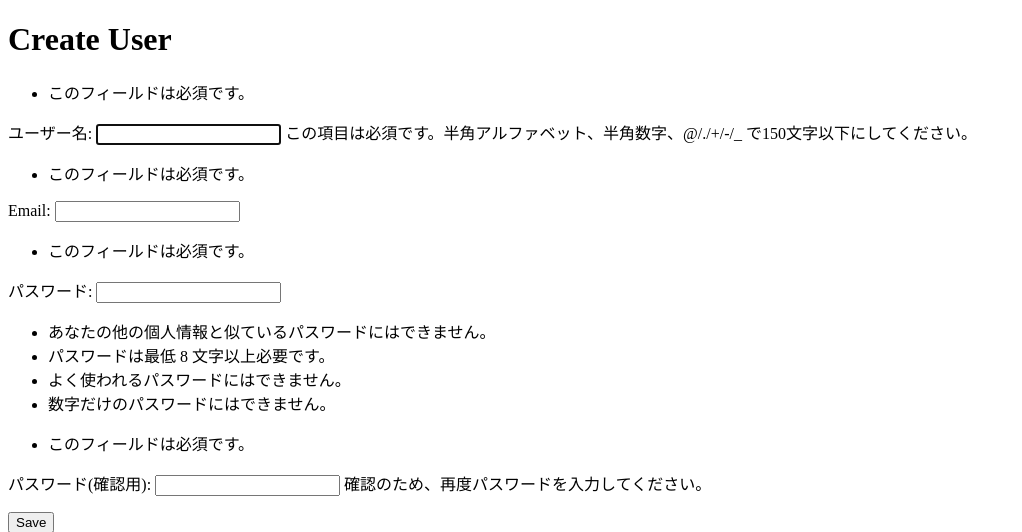
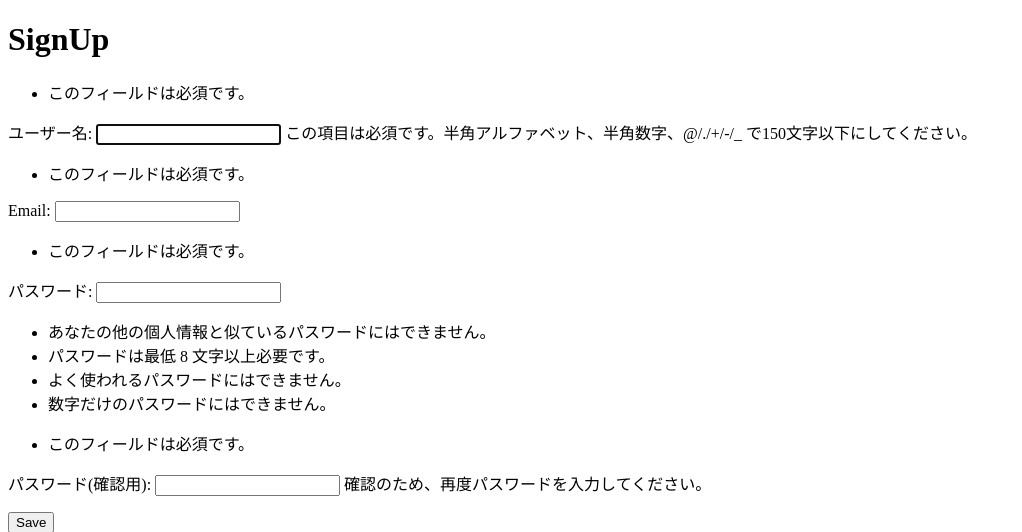
Before and after one commit to shinonome-inc/backend-final-assignment-kent, a Django app: page /accounts/signup in a window 1280 px wide. Shown: the top 532 px of the page, without its empty margins (0-1022 px from the left). Run offline with Django 4.2, Linux system fonts and the light colour scheme.

Commit message:
do a trivial change

```diff
--- a/accounts/templates/signup.html
+++ b/accounts/templates/signup.html
@@ -3,7 +3,7 @@
 {% block title%} サインアップ {%endblock%}
 
 {% block body %}
-<h1>Create User</h1>
+<h1>SignUp</h1>
 
 <form method="POST" action="">
   {% csrf_token %}
```
